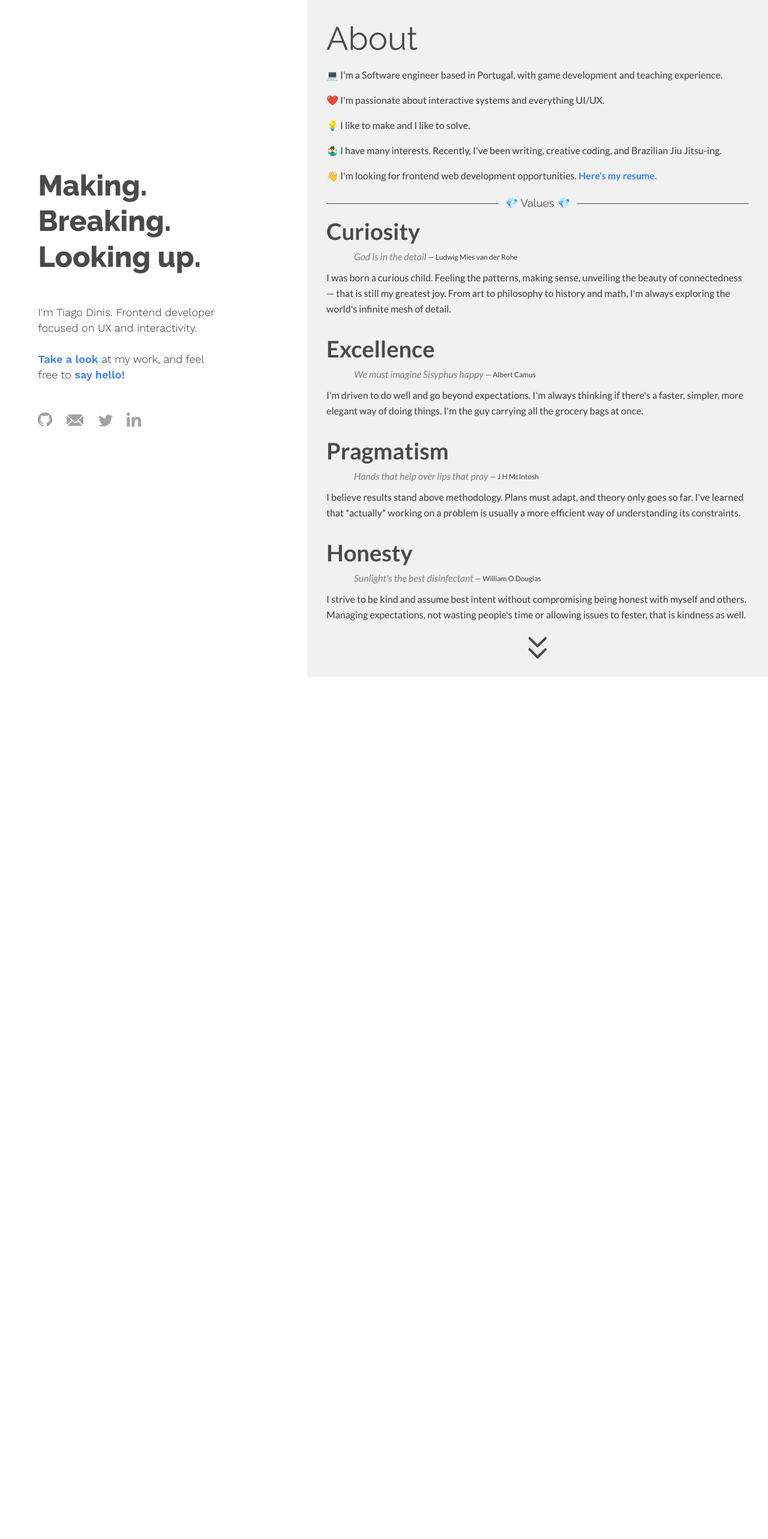
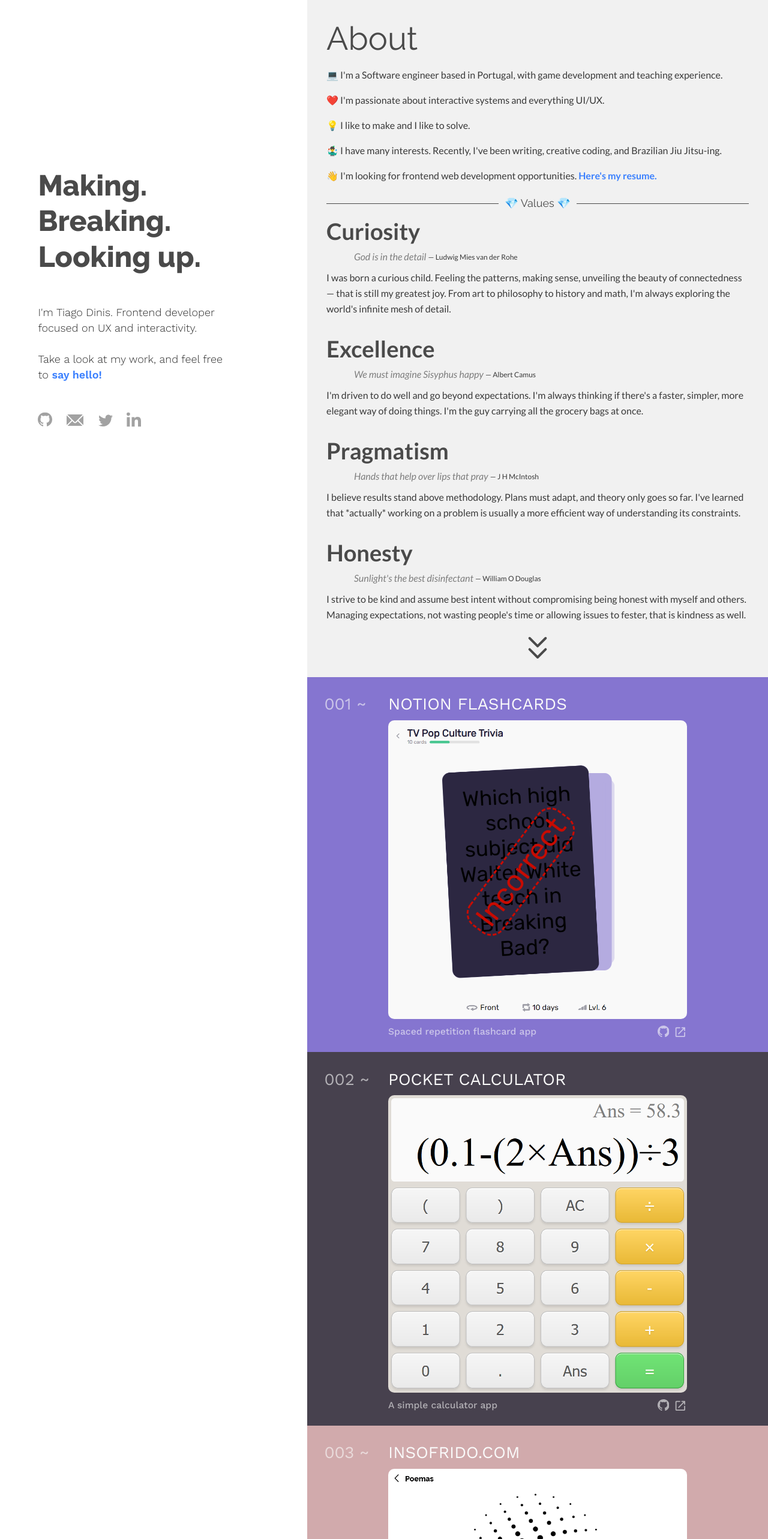
Before and after one commit to tiagodinis/tiagodinis.com, a Next.js app: page /about in a window 1280 px wide. Shown: the top 2566 px of the page at 60% size. Before the commit the page ends 1129 px from the top, so only its background shows below. Built offline with nearby package versions, Linux system fonts and the light colour scheme.

Commit message:
Disable small touch screen about page transition

```diff
--- a/pages/about.js
+++ b/pages/about.js
@@ -1,6 +1,6 @@
 import { useRouter } from "next/dist/client/router";
 import useWindowSize from "../utilities/custom_hooks/useWindowSize";
-import { useLayoutEffect, useRef, useState } from "react";
+import { useEffect, useLayoutEffect, useRef, useState } from "react";
 import { lerp, ease } from "../utilities/math";
 import { Shake2D } from "../utilities/shake2d";
 import MetaHead from "../components/MetaHead";
@@ -20,9 +20,20 @@ export default function About() {
   const isSplitLayout = width >= breakpoints.desktop;
   const [useProjects, setUseProjects] = useState(fromHome);
   const [animFinished, setAnimFinished] = useState(!fromHome);
+  const [isTouchScreen, setIsTouchScreen] = useState(false);
 
   const shakeableEl = useRef();
   const aboutSectionRef = useRef();
+
+  useLayoutEffect(() => {
+    const touchScreen =
+      "ontouchstart" in window ||
+      navigator.maxTouchPoints > 0 ||
+      navigator.msMaxTouchPoints > 0;
+    setIsTouchScreen(touchScreen);
+    setUseProjects(!touchScreen);
+    setAnimFinished(touchScreen);
+  }, []);
 
   useLayoutEffect(() => {
     if (width && !animFinished) {
@@ -144,7 +155,13 @@ export default function About() {
       ref={aboutSectionRef}
       isSplitLayout={isSplitLayout}
       applyTransitionStyle={!isSplitLayout && useProjects}
-      scrollOutOf={isSplitLayout ? scrollOutOf : scrollOutOfHorizontal}
+      scrollOutOf={
+        isSplitLayout
+          ? scrollOutOf
+          : isTouchScreen
+          ? () => router.push(`/`)
+          : scrollOutOfHorizontal
+      }
       width={shakeableEl.current?.getBoundingClientRect().width}
       offset={offset.current}
     />
```
